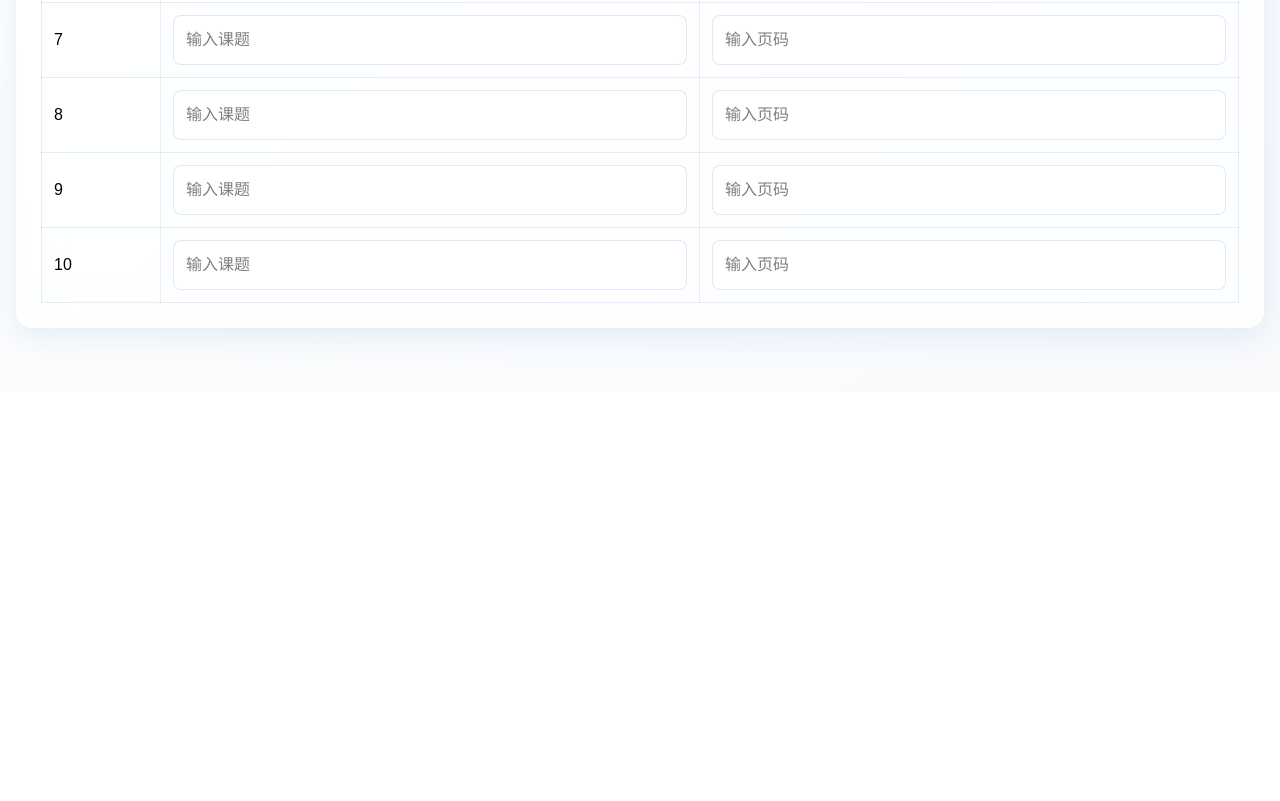
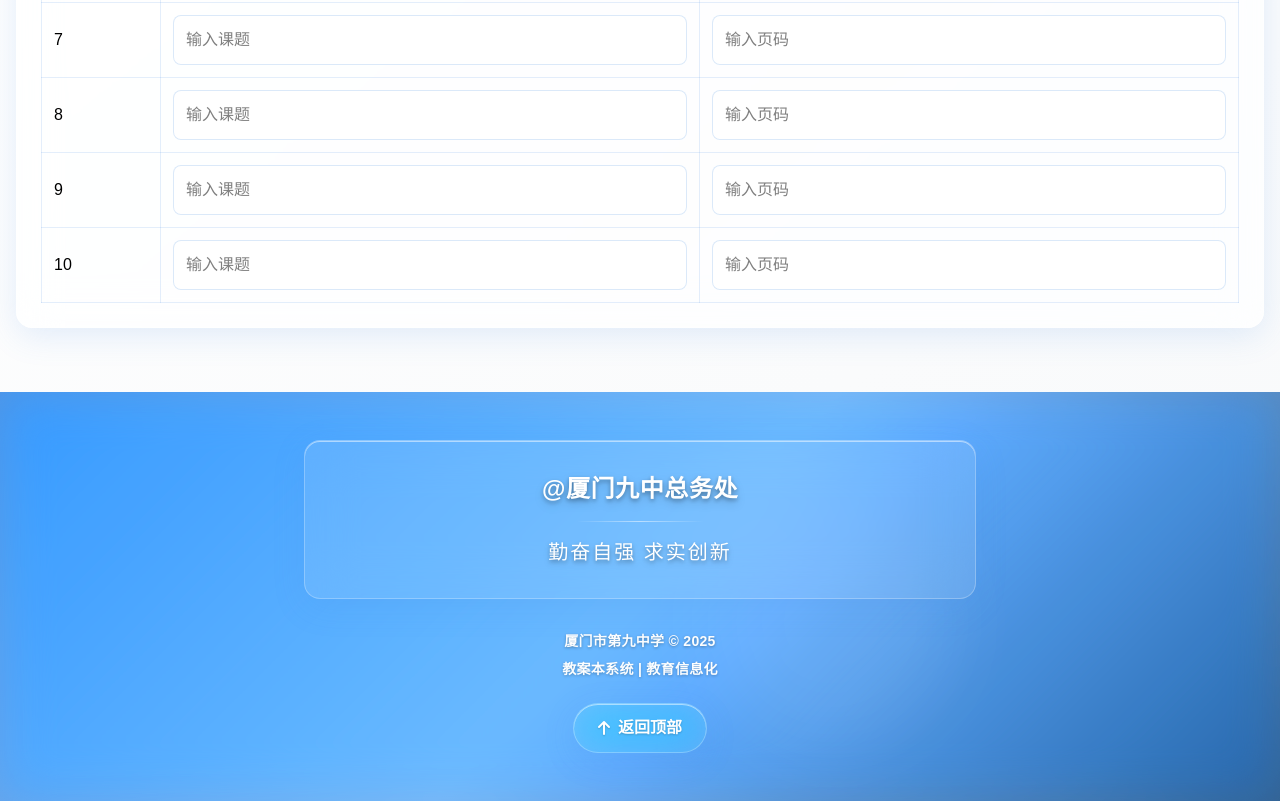
Before and after one commit to haoze-evolluling/JiaoAnGenerate, a plain HTML site: page index.html in a window 1280 px wide. Shown: the part 3837-4638 px from the top of the page. Before the commit the page ends 4393 px from the top, so only its background shows below. Drawn offline with nearby package versions, Linux system fonts and the light colour scheme.

Commit message:
feat(ui): 增强页脚设计并添加动画延迟工具类
添加新的CSS工具类用于动画延迟控制，并全面升级页脚UI设计
- 新增animation-delay工具类支持1s和2s延迟
- 实现液态玻璃效果增强类(backdrop-blur和saturate)
- 重构页脚布局，增加渐变背景、光晕装饰和玻璃卡片效果
- 优化文字可读性和交互效果

```diff
--- a/index.html
+++ b/index.html
@@ -315,15 +315,43 @@
     </div>
   </section>
 
-  <!-- 页脚：简洁的版权信息 -->
-  <footer class="bg-gradient-to-r from-primary via-primary-light to-primary text-white py-8 relative overflow-hidden">
-    <div class="absolute inset-0 bg-white/5 backdrop-blur-sm"></div>
+  <!-- 页脚：液态玻璃效果设计 -->
+  <footer class="py-12 relative overflow-hidden footer-enhanced">
+    <!-- 背景渐变层 - 增强主题色显示 -->
+    <div class="absolute inset-0 bg-gradient-to-br from-primary via-primary-light to-primary-dark"></div>
+
+    <!-- 液态玻璃效果层 - 降低透明度以保持主题色 -->
+    <div class="absolute inset-0 backdrop-blur-xl bg-white/5 saturate-150"></div>
+
+    <!-- 装饰性光晕效果 -->
+    <div class="absolute top-1/2 left-1/2 transform -translate-x-1/2 -translate-y-1/2 w-96 h-96 bg-primary-light/30 rounded-full blur-3xl opacity-40 animate-pulse"></div>
+    <div class="absolute top-1/4 right-1/4 w-64 h-64 bg-white/10 rounded-full blur-2xl opacity-30 animate-pulse animation-delay-1000"></div>
+    <div class="absolute bottom-1/4 left-1/4 w-48 h-48 bg-primary-dark/20 rounded-full blur-xl opacity-25 animate-pulse animation-delay-2000"></div>
+
+    <!-- 内容层 -->
     <div class="container mx-auto px-4 text-center relative z-10">
-      <p class="text-lg font-medium">厦门市第九中学 © 2025</p>
-      <p class="mt-2 text-white/90">教案本系统 | 教育信息化</p>
-      <div class="mt-4 flex justify-center gap-6">
-        <a href="#cover" class="hover:text-white/80 transition-colors duration-300">
-          <i class="fas fa-arrow-up"></i> 返回顶部
+      <!-- 主要信息区域 - 液态玻璃卡片效果 -->
+      <div class="max-w-2xl mx-auto mb-8">
+        <div class="glass-card rounded-2xl p-8 backdrop-blur-xl bg-white/8 border border-white/20 shadow-2xl">
+          <div class="text-center space-y-4">
+            <p class="text-2xl font-bold text-white tracking-wide drop-shadow-lg" style="text-shadow: 0 2px 4px rgba(0,0,0,0.3);">@厦门九中总务处</p>
+            <div class="h-px w-32 mx-auto bg-gradient-to-r from-transparent via-white/50 to-transparent"></div>
+            <p class="text-xl text-white font-medium tracking-widest drop-shadow-md" style="text-shadow: 0 2px 4px rgba(0,0,0,0.25);">勤奋自强 求实创新</p>
+          </div>
+        </div>
+      </div>
+
+      <!-- 底部版权信息 - 增强文字对比度 -->
+      <div class="text-white text-sm footer-copyright">
+        <p class="mb-2 font-semibold" style="text-shadow: 0 1px 3px rgba(0,0,0,0.3);">厦门市第九中学 © 2025</p>
+        <p class="text-white/95 font-medium" style="text-shadow: 0 1px 3px rgba(0,0,0,0.25);">教案本系统 | 教育信息化</p>
+      </div>
+
+      <!-- 返回顶部按钮 -->
+      <div class="mt-6">
+        <a href="#cover" class="inline-flex items-center px-6 py-3 rounded-full glass-card text-white font-semibold hover:text-white transition-all duration-300 hover:scale-105 hover:shadow-xl border border-white/30" style="text-shadow: 0 1px 2px rgba(0,0,0,0.2);">
+          <i class="fas fa-arrow-up mr-2"></i>
+          返回顶部
         </a>
       </div>
     </div>
--- a/styles.css
+++ b/styles.css
@@ -486,6 +486,31 @@ section {
   animation: pulse 2s ease-in-out infinite;
 }
 
+/* ===== 动画延迟类 ===== */
+.animation-delay-1000 {
+  animation-delay: 1s;
+}
+
+.animation-delay-2000 {
+  animation-delay: 2s;
+}
+
+/* ===== 增强的液态玻璃效果 ===== */
+.backdrop-blur-xl {
+  backdrop-filter: blur(24px);
+  -webkit-backdrop-filter: blur(24px);
+}
+
+.backdrop-blur-2xl {
+  backdrop-filter: blur(40px);
+  -webkit-backdrop-filter: blur(40px);
+}
+
+.saturate-150 {
+  filter: saturate(1.5);
+  -webkit-filter: saturate(1.5);
+}
+
 .loading-indicator i {
   font-size: 18px;
   animation: spin 1s linear infinite;
@@ -500,3 +525,24 @@ section {
   0%, 100% { opacity: 1; }
   50% { opacity: 0.7; }
 }
+
+/* ===== Footer增强样式 ===== */
+.footer-enhanced {
+  background: linear-gradient(135deg, var(--color-primary), var(--color-primary-light), var(--color-primary-dark));
+}
+
+.footer-copyright p {
+  color: rgba(255, 255, 255, 0.98);
+  font-weight: 600;
+  letter-spacing: 0.3px;
+}
+
+.footer-enhanced .glass-card {
+  background: rgba(255, 255, 255, 0.1);
+  border: 1px solid rgba(255, 255, 255, 0.25);
+}
+
+.footer-enhanced .glass-card:hover {
+  background: rgba(255, 255, 255, 0.15);
+  border-color: rgba(255, 255, 255, 0.35);
+}
```
